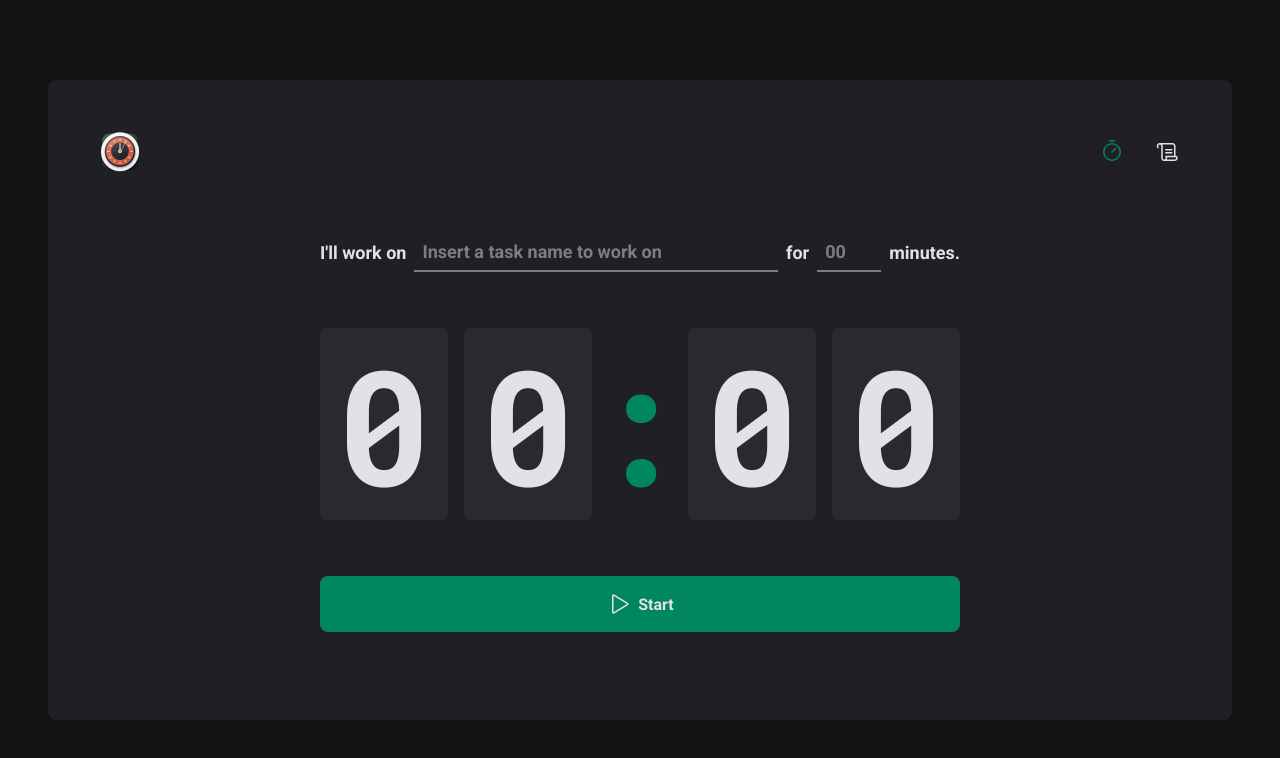
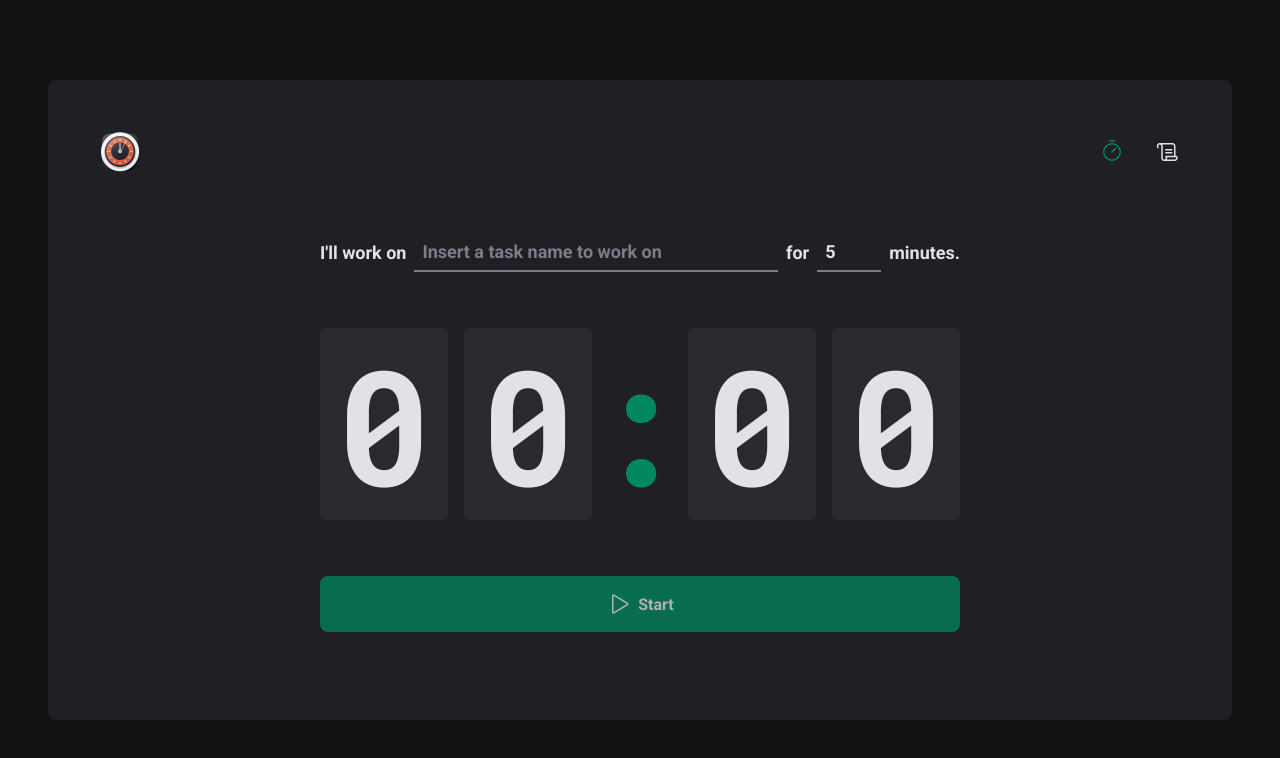
Before and after one commit to guilhermerera/ignite-timer, a React (Vite) app: page / in a window 1280 px wide. Shown: the top 758 px of the page. Built offline with nearby package versions, Linux system fonts and the light colour scheme.

Commit message:
add form validation with hook form and zod

```diff
--- a/package.json
+++ b/package.json
@@ -10,11 +10,14 @@
     "preview": "vite preview"
   },
   "dependencies": {
+    "@hookform/resolvers": "^3.5.0",
     "phosphor-react": "^1.4.1",
     "react": "^18.2.0",
     "react-dom": "^18.2.0",
+    "react-hook-form": "^7.51.5",
     "react-router-dom": "^6.23.1",
-    "styled-components": "^6.1.11"
+    "styled-components": "^6.1.11",
+    "zod": "^3.23.8"
   },
   "devDependencies": {
     "@rocketseat/eslint-config": "^2.2.2",
--- a/src/pages/Home/index.tsx
+++ b/src/pages/Home/index.tsx
@@ -1,4 +1,8 @@
 import { Play } from "phosphor-react";
+import { useForm } from "react-hook-form";
+import { zodResolver } from "@hookform/resolvers/zod";
+import * as zod from "zod";
+
 import {
 	CountdownContainer,
 	FormContainer,
@@ -9,34 +13,53 @@ import {
 	TaskInput
 } from "./styles";
 
+const newCycleFormSchema = zod.object({
+	task: zod.string().min(1, "Task name is required"),
+	minutesAmount: zod
+		.number()
+		.min(5, "Cycle needs to be at least 5 minutes")
+		.max(60, "Cycle needs to be less than 60 minutes")
+});
+
 export function Home() {
+	const { register, handleSubmit, watch } = useForm({
+		resolver: zodResolver(newCycleFormSchema)
+	});
+
+	function handleCreateNewCycle(data: any) {}
+
+	const task = watch("task");
+	const shouldSubmitBeDisabled = !task;
+
 	return (
 		<HomeContainer>
-			<form action=''>
+			<form onSubmit={handleSubmit(handleCreateNewCycle)}>
 				<FormContainer>
 					<label htmlFor='task'>I'll work on</label>
 					<TaskInput
 						id='task'
 						type='text'
 						placeholder='Insert a task name to work on'
-						list="task-suggestions"
+						list='task-suggestions'
+						{...register("task")}
 					/>
-					<datalist id="task-suggestions">
-						<option value="Project 1" />
-						<option value="Project 2" />
-						<option value="Project 3" />
-						<option value="Project 4" />
-						<option value="Project 5"/>
-
+					<datalist id='task-suggestions'>
+						<option value='Project 1' />
+						<option value='Project 2' />
+						<option value='Project 3' />
+						<option value='Project 4' />
+						<option value='Project 5' />
 					</datalist>
 					<label htmlFor='minutesAmount'>for</label>
 					<MinutesAmountInput
 						id='minutesAmount'
 						type='number'
 						placeholder='00'
+						defaultValue={5}
 						step={5}
 						min={5}
 						max={60}
+						{...register("minutesAmount", { valueAsNumber: true })}
 					/>
 					<span>minutes.</span>
 				</FormContainer>
@@ -49,7 +72,7 @@ export function Home() {
 					<span>0</span>
 				</CountdownContainer>
 
-				<StartCountdownButton type='submit'>
+				<StartCountdownButton disabled={shouldSubmitBeDisabled} type='submit'>
 					<Play size={24} />
 					Start
 				</StartCountdownButton>
```
Also changed, not shown: 1 other file (tests, documents, lock files or other folders).
